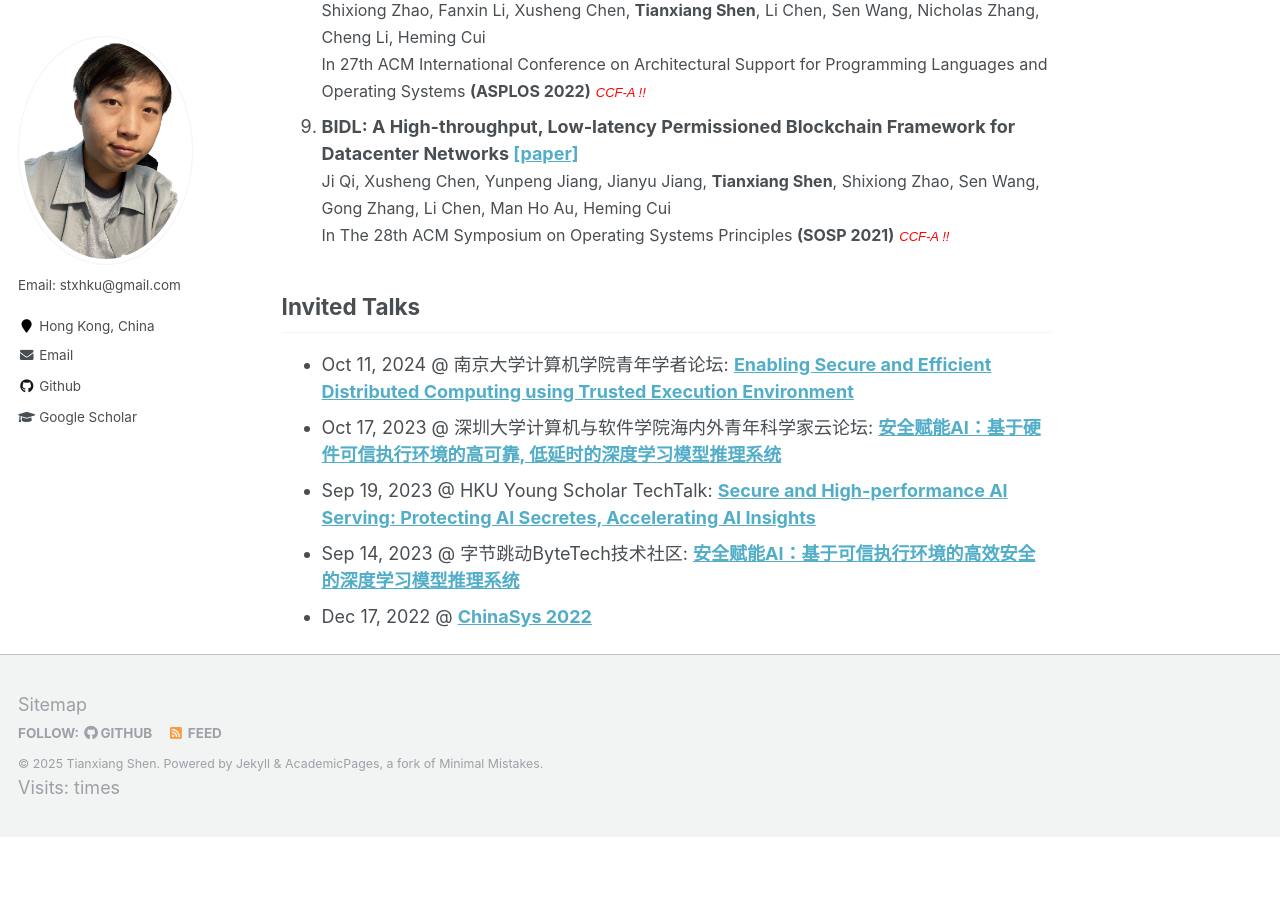
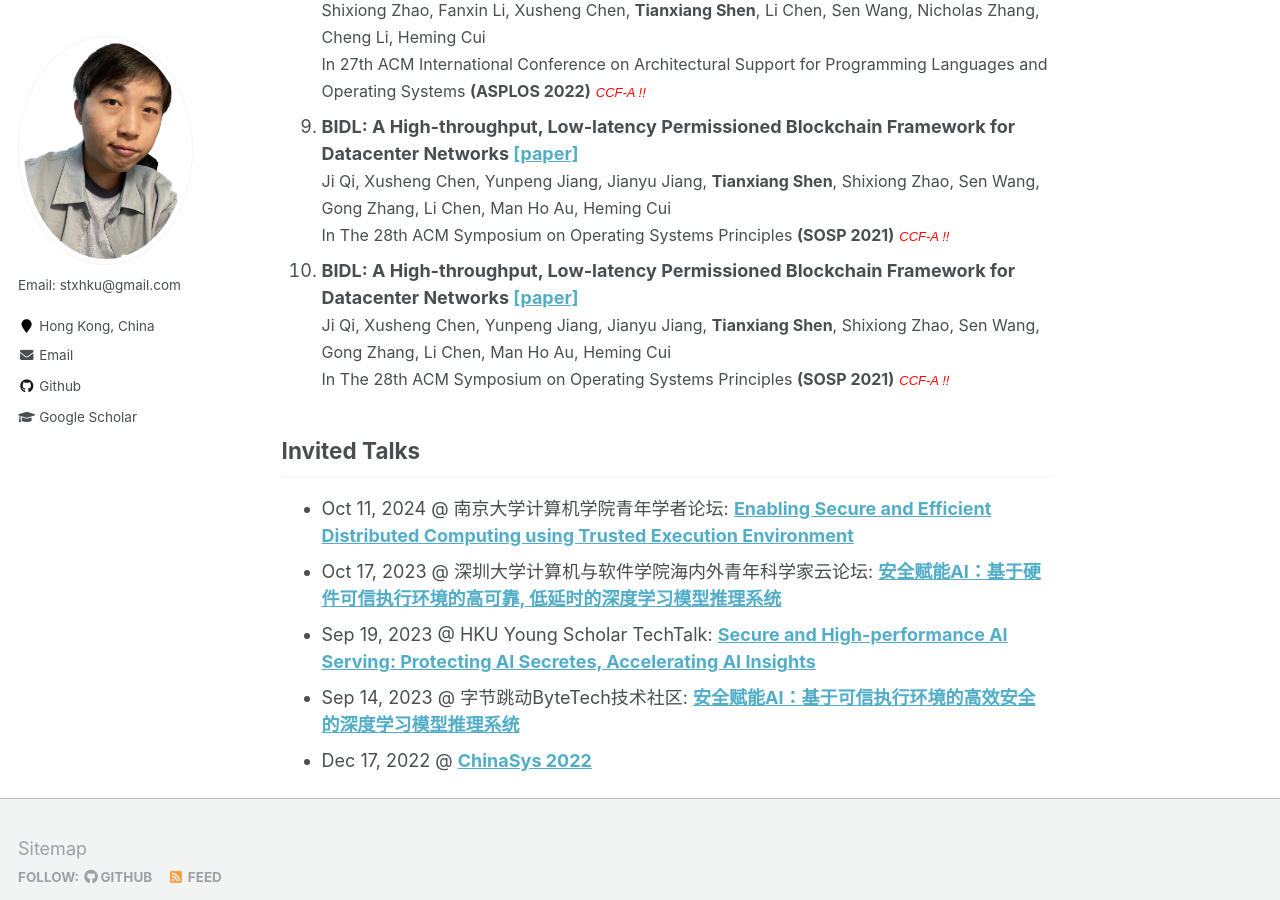
Before and after one commit to tianxiang999/tianxiang999.github.io, a Jekyll site: the page built from _pages/about.md, in a window 1280 px wide and 900 px high, scrolled down 1720 px. Built offline with Jekyll 4.4.1, drawn with Linux system fonts in a browser that asks for light colours; comment, search, counter and statistics services are not loaded; before the commit the page ends 2557 px from its top, so only the background shows below that.

Commit message:
Update about.md

```diff
--- a/_pages/about.md
+++ b/_pages/about.md
@@ -91,7 +91,20 @@ Selected Publications ([[Full List]](https://scholar.google.com/citations?user=O
    <strong>Tianxiang Shen</strong>, Shixiong Zhao, Sen Wang, Gong Zhang, Li
    Chen, Man Ho Au, Heming Cui<br>In The 28th ACM Symposium on Operating Systems Principles <strong>(SOSP 2021)</strong></font><font size="2" face="arial" color="red"><i>CCF-A !!</i></font>
 
+9. <strong>BIDL: A High-throughput, Low-latency Permissioned Blockchain
+  Framework for Datacenter Networks [[paper]](https://i.cs.hku.hk/~heming/papers/sosp21-bidl.pdf)</strong>
+  <br>
+   <font size="3">Ji Qi, Xusheng Chen, Yunpeng Jiang, Jianyu Jiang,
+   <strong>Tianxiang Shen</strong>, Shixiong Zhao, Sen Wang, Gong Zhang, Li
+   Chen, Man Ho Au, Heming Cui<br>In The 28th ACM Symposium on Operating Systems Principles <strong>(SOSP 2021)</strong></font><font size="2" face="arial" color="red"><i>CCF-A !!</i></font>
 
+<!-- 10. <strong>Uranus: Simple, efficient sgx programming
+  and its applications [[paper]](https://i.cs.hku.hk/~heming/papers/asiaccs20-uranus.pdf)</strong>
+  <br>
+   <font size="3">Jianyu Jiang, Xusheng Chen, TszOn Li, Cheng Wang,
+   <strong>Tianxiang Shen</strong>, Shixiong Zhao, Heming Cui, Cho-Li Wang,
+   Fengwei Zhang<br>In The 15th ACM ASIA Conference on Computer and Communications
+   Security <strong>(ASIA CCS 2020)</strong></font> -->
 
 <!-- 10. <strong>Uranus: Simple, efficient sgx programming
   and its applications [[paper]](https://i.cs.hku.hk/~heming/papers/asiaccs20-uranus.pdf)</strong>
```
